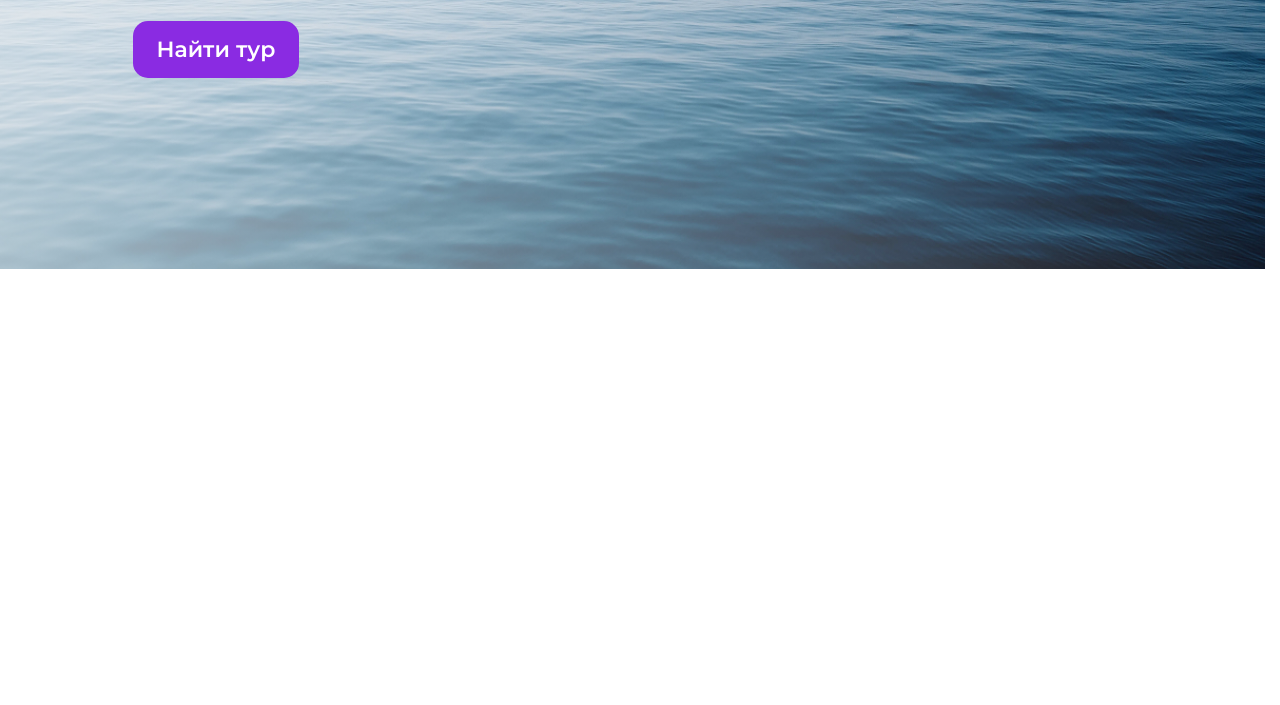
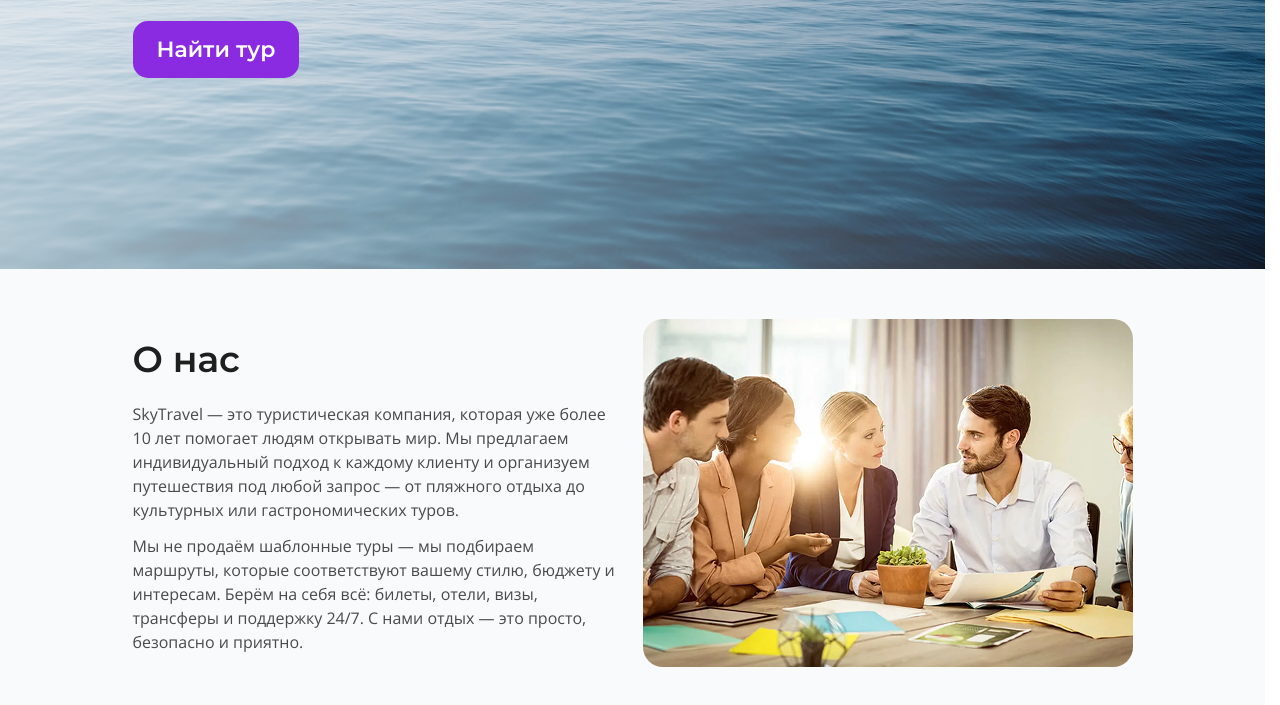
Before and after one commit to Pechenjka0/SkyTravel, a website: page index.html in a window 1280 px wide. Shown: the part 451-1156 px from the top of the page. Before the commit the page ends 800 px from the top, so only its background shows below. Drawn offline with Linux system fonts and the light colour scheme.

Commit message:
секция about

```diff
--- a/index.html
+++ b/index.html
@@ -10,6 +10,8 @@
 </head>
 
 <body>
+    <main>
+
 
         <div class="hero-wrapper">
 
@@ -35,9 +37,9 @@
                     </ul>
                 </nav>
             </header>
-        <section class="hero container">
+            <section class="hero container" aria-labelledby="hero-title">
                 <div class="hero__main">
-                <h1 class="hero__title">Открывайте мир вместе с нами!</h1>
+                    <h1 id="hero-title" class="hero__title">Открывайте мир вместе с нами!</h1>
                     <div class="hero__description">
                         <p>Мы поможем вам организовать путешествие мечты</p>
                     </div>
@@ -46,6 +48,25 @@
             </section>
         </div>
 
+        <section class="about" aria-labelledby="about-title">
+            <div class="about__inner container">
+                <div class="about__content">
+                    <h2 id="about-title" class="about__title">О нас</h2>
+                    <div class="about__description">
+                        <p>SkyTravel — это туристическая компания, которая уже более 10 лет помогает людям открывать мир. Мы предлагаем индивидуальный подход к каждому клиенту и организуем путешествия под любой запрос — от пляжного отдыха до культурных или гастрономических туров.</p>
+                        <p>Мы не продаём шаблонные туры — мы подбираем маршруты, которые соответствуют вашему стилю, бюджету и интересам. Берём на себя всё: билеты, отели, визы, трансферы и поддержку 24/7. С нами отдых — это просто, безопасно и приятно.</p>
+                    </div>
+                </div>
+                <div class="about__media">
+                    <img
+                        width="490" height="348"
+                        src="./images/about/about-1.jpg" alt=""
+                        class="about__img">
+                </div>
+            </div>
+        </section>
+
+    </main>
 </body>
 
 </html>
--- /dev/null
+++ b/styles/blocks/_about.scss
@@ -0,0 +1,27 @@
+@use '../helpers' as *;
+
+.about {
+    padding-block: rem(50);
+    background-color: var(--color-section-bg);
+
+    &__inner {
+        display: grid;
+        align-items: center;
+        grid-template-columns: repeat(2, 1fr);
+        column-gap: rem(20);
+    }
+
+    &__title {
+        margin-bottom: rem(16);
+    }
+
+    &__description {
+        p:not(:last-child) {
+            margin-bottom: rem(12);
+        }
+    }
+
+    &__img {
+        border-radius: var(--border-radius-lg);
+    }
+}
--- a/styles/main.scss
+++ b/styles/main.scss
@@ -4,6 +4,7 @@
 @use 'utils';
 @use 'globals';
 
+@use 'blocks/button';
 @use 'blocks/hero';
 @use 'blocks/header';
-@use 'blocks/button';
+@use 'blocks/about';
```
Also changed, not shown: images/about/about-1.jpg (added), styles/main.css, 1 other file. Lines whose indentation alone changed are shown as unchanged.
